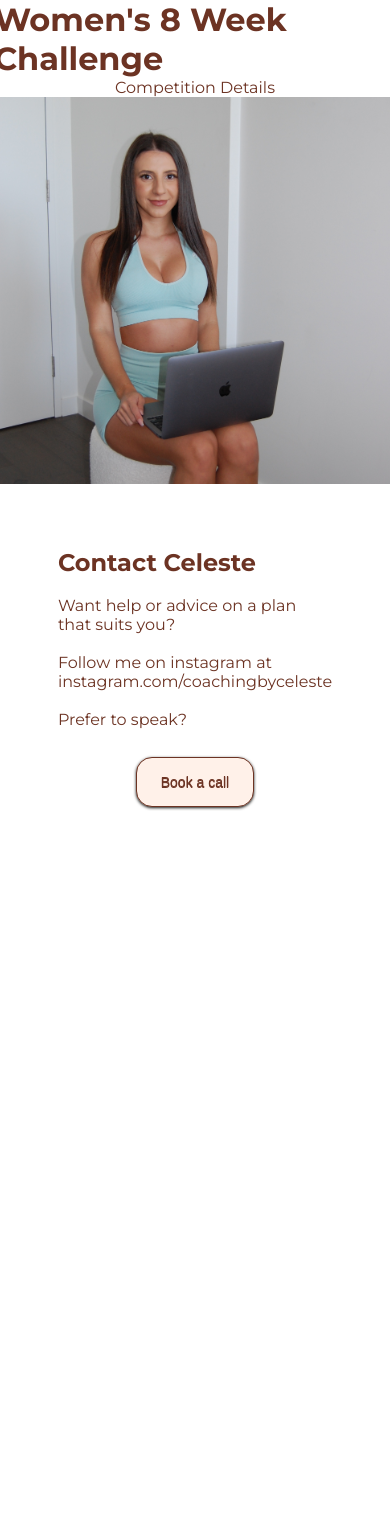
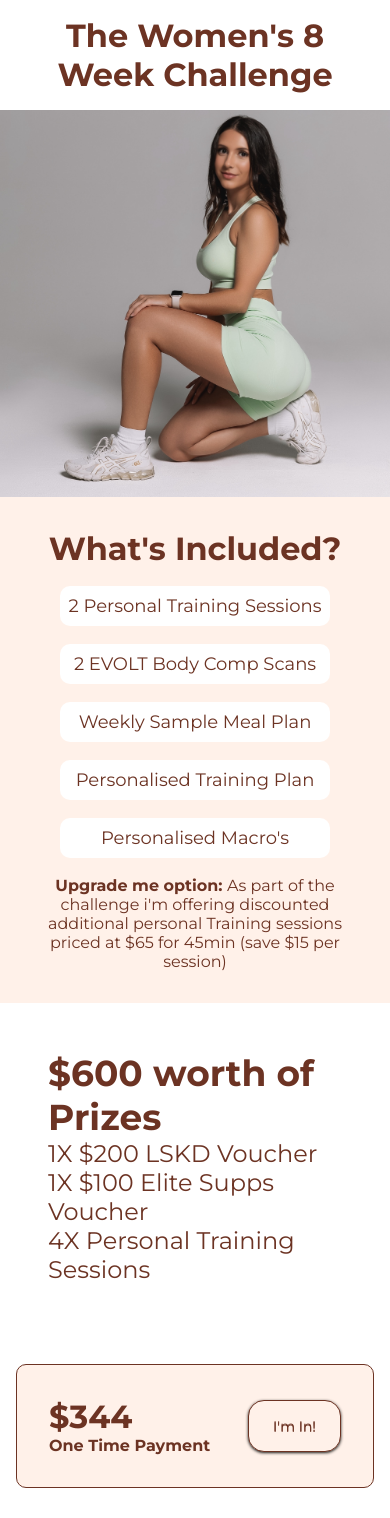
Before and after one commit to JesseO99/coachingbyceleste-website, a Next.js app in the folder coaching-by-celeste/: page /eight_week_challenge in a window 390 px wide. Shown: the top 1518 px of the page. Before the commit the page ends 871 px from the top, so only its background shows below. Built offline with nearby package versions, Linux system fonts and the light colour scheme; a web font is replaced by a local one.

Commit message:
Created draft for Eight Week Challenge Website including creating a package component and fixing some formatting with the button component

```diff
--- a/coaching-by-celeste/src/app/components/button/button.css
+++ b/coaching-by-celeste/src/app/components/button/button.css
@@ -9,12 +9,10 @@
 	display:inline-block;
 	cursor:pointer;
 	color: #6c3323;
-	font-family:Arial;
 	font-size:14px;
 	padding:16px 24px;
 	text-decoration:none;
 	text-shadow:0px 1px 0px #6c3323;
-    margin-top: 2em;
     text-align: center;
 	width:fit-content;
 
--- a/coaching-by-celeste/src/app/components/contact_form/contact_form.css
+++ b/coaching-by-celeste/src/app/components/contact_form/contact_form.css
@@ -39,6 +39,7 @@
     justify-content: center;
     flex-direction: row;
     width:100%;
+    margin-top: 2em;
 }
 
 @media only screen and (max-width: 600px) {
--- /dev/null
+++ b/coaching-by-celeste/src/app/eight_week_challenge/components/package/package.css
@@ -0,0 +1,31 @@
+.package_container{
+    background-color: #fff1e9;
+    border-radius: 10px;
+    border: 1px solid #6c3323;
+    padding: 2em;
+    display: flex;
+    justify-content: space-between;
+    flex-direction: row;
+    margin:1em 0px;
+    width:25vw;
+    align-items: center;
+}
+
+.package_details {
+    height:100%;
+    display: flex;
+    flex-direction: column;
+    justify-content: center;
+    padding-right: 1.5em;
+}
+.package_details h3
+{
+    font-size: xx-large;
+
+}
+
+@media only screen and (max-width: 600px) {
+    .package_container{
+        width: 100%;
+    }
+}
--- /dev/null
+++ b/coaching-by-celeste/src/app/eight_week_challenge/components/package/package.js
@@ -0,0 +1,13 @@
+import styles from "./package.css"
+import Button from "@/app/components/button/button"
+
+export default function Package(props) {
+
+    return (<div className="package_container">
+        <div className="package_details">
+            <h3>{props.payment}</h3>
+            <h4>{props.frequency} </h4>
+        </div>
+        <Button label={props.button_text}  link={props.link} />
+    </div>)
+}
--- /dev/null
+++ b/coaching-by-celeste/src/app/eight_week_challenge/eight_week_challenge.module.css
@@ -0,0 +1,127 @@
+.heading {
+    padding: 0.5em;
+    text-align: center;
+}
+
+.competition {
+    display: flex;
+    flex-direction: row;
+    width: 100vw;
+    justify-content: space-between;
+    /* padding:4em; */
+}
+
+.competition_details {
+    background-color: #fff1e9;
+    width: 50%;
+    align-items: center;
+    text-align: center;
+    display: flex;
+    justify-content: center;
+    flex-direction: column;
+}
+
+.competition_details p {
+    padding: 0 2em;
+}
+
+.competition_img {
+    width: 50%;
+    align-items: center;
+    text-align: center;
+}
+
+
+.competition_img img{
+    width:100%;
+    height:100%;
+    object-fit: cover;
+    /* object-position: 100% 80%; */
+}
+
+.competition_details h2{
+    font-size: xxx-large;
+}
+
+.inclusions {
+    background-color: white;
+    border-radius: 10px;
+    list-style-type: none;
+    padding: 0.5em;
+    margin:1em;
+    font-size: xx-large;
+
+}
+
+.packages {
+    display: flex;
+    flex-direction: row;
+    width:100vw;
+    justify-content:space-around;
+    padding: 2em;
+}
+
+.competition_winner {
+    display: flex;
+    width: 100%;
+    flex-direction: column;
+    align-items: center;
+    padding: 2em 1em;
+    font-size: x-large;
+}
+
+.competition_winner li{
+    list-style-type: none;
+}
+
+.package {
+}
+
+@media only screen and (max-width: 600px) {
+    .competition {
+        display: flex;
+        flex-direction: column-reverse;
+        width: 100vw;
+    }
+
+    .competition_img {
+        width: 100%;
+        margin: 0;
+    }
+
+    .competition_details {
+        width: 100%;
+        margin: 0;
+        padding: 2em 0;
+    }
+
+    .competition_img img{
+        width:100%;
+        display: block;
+        object-fit: cover;
+    }
+
+    .competition_details h2{
+        font-size: xx-large;
+    }
+
+    .inclusions {
+        background-color: white;
+        border-radius: 10px;
+        list-style-type: none;
+        padding: 0.5em;
+        margin:1em;
+        font-size: large;
+    }
+
+    .packages {
+        flex-direction: column;
+        padding: 1em;
+    }
+
+    .competition_winner {
+        padding: 2em;
+    }
+
+
+}
--- a/coaching-by-celeste/src/app/eight_week_challenge/page.jsx
+++ b/coaching-by-celeste/src/app/eight_week_challenge/page.jsx
@@ -1,12 +1,55 @@
-import styles from "../page.module.css";
+import styles from "./eight_week_challenge.module.css"
 import Contact_form from "../components/contact_form/contact_form";
+import Package from "./components/package/package";
+
 export default function Page() {
   return (
     <div className={styles.page}>
       <main className={styles.main}>
-        <h1>Women's 8 Week Challenge</h1>
-        Competition Details
+        <h1 className={styles.heading}>The Women's 8 Week Challenge</h1>
+        <div className={styles.competition}>
+          <div className={styles.competition_details}><h2>What's Included?</h2>
+          <ul>
+            <li className={styles.inclusions}>2 Personal Training Sessions</li>
+            <li className={styles.inclusions}>2 EVOLT Body Comp Scans</li>
+            <li className={styles.inclusions}>Weekly Sample Meal Plan</li>
+            <li className={styles.inclusions}>Personalised Training Plan</li>
+            <li className={styles.inclusions}>Personalised Macro's </li>
+          </ul>
+          <p><strong> Upgrade me option: </strong> As part of the challenge i'm offering discounted additional personal Training sessions priced at $65 for 45min (save $15 per session)</p>
+          </div>
+          <div className={styles.competition_img}> <img src="eight_week_challenge.jpg" /></div>
+        </div>
+        <div className={styles.competition_winner}>
+          <h2>$600 worth of Prizes</h2>
+          <ul>
+            <li>1X $200 LSKD Voucher </li>
+            <li>1X $100 Elite Supps Voucher</li>
+            <li>4X Personal Training Sessions</li>
+          </ul>
+        </div>
+        <div className={styles.packages}>
+          <Package className={styles.package}
+            payment = {"$344"}
+            frequency = {"One Time Payment"}
+            button_text = {"I'm In!"}
+            link={"https://share.newie.app/offerings/CCA02CB2-F48D-4A65-9307-0FE72D7F25BA"}
 
+          />
+          <Package
+            payment = {"$43"}
+            frequency = {"Weekly Payment"}
+            button_text = {"I'm In!"}
+            link={"https://share.newie.app/offerings/1B825DBD-4A11-4E73-B85E-54C09466FF33"}
+          />
+          <Package
+            payment = {""}
+            frequency = {"Have a question?"}
+            button_text = {"Find Out More"}
+            link={"https://form.jotform.com/260319100518851"}
+          />
+
+        </div>
         <Contact_form/>
       </main>
     </div>
--- a/coaching-by-celeste/src/app/page.module.css
+++ b/coaching-by-celeste/src/app/page.module.css
@@ -1,9 +1,7 @@
 .page {
   display: flex;
   flex-direction: row;
-
   justify-content: center;
-
 
 }
 
```
Also changed, not shown: coaching-by-celeste/public/eight_week_challenge.jpg (added), coaching-by-celeste/src/app/globals.css (line endings or trailing spaces).
